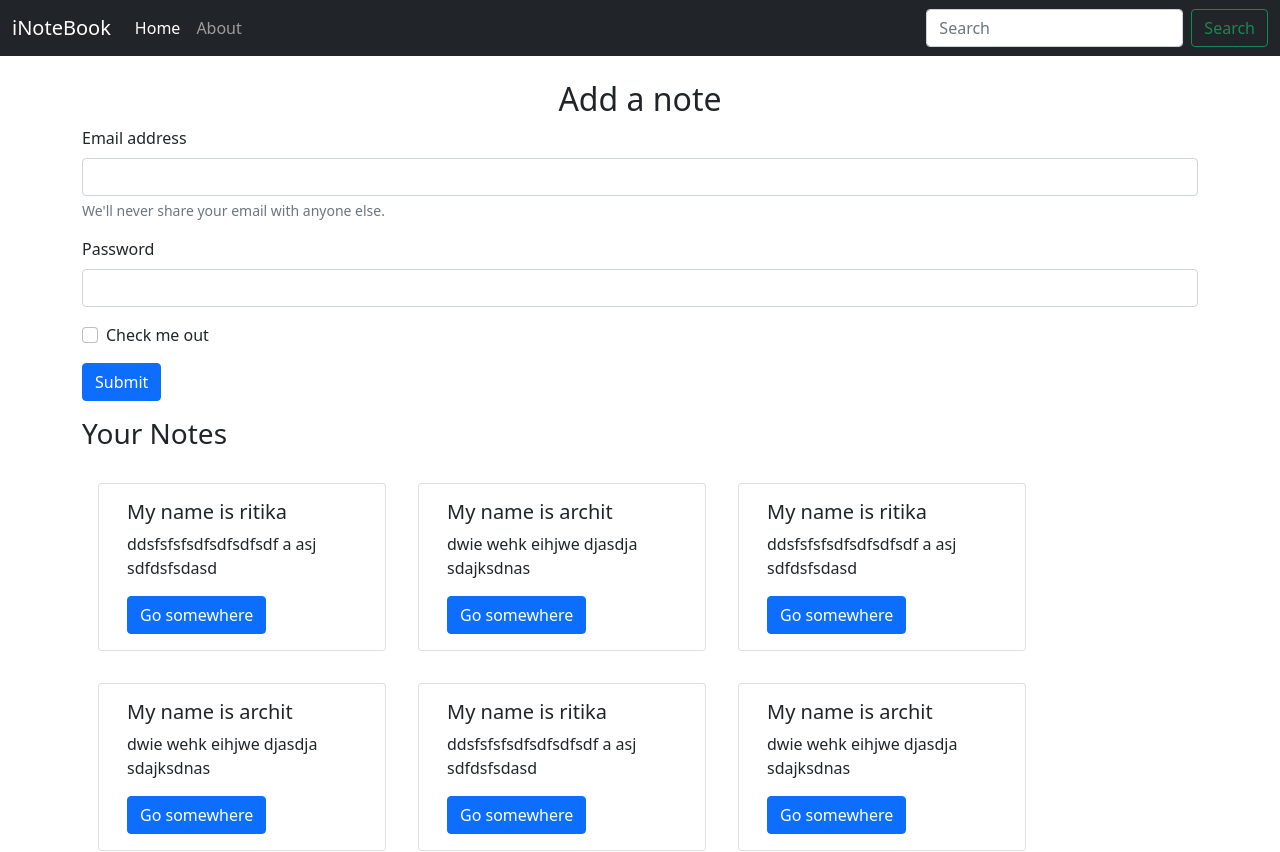
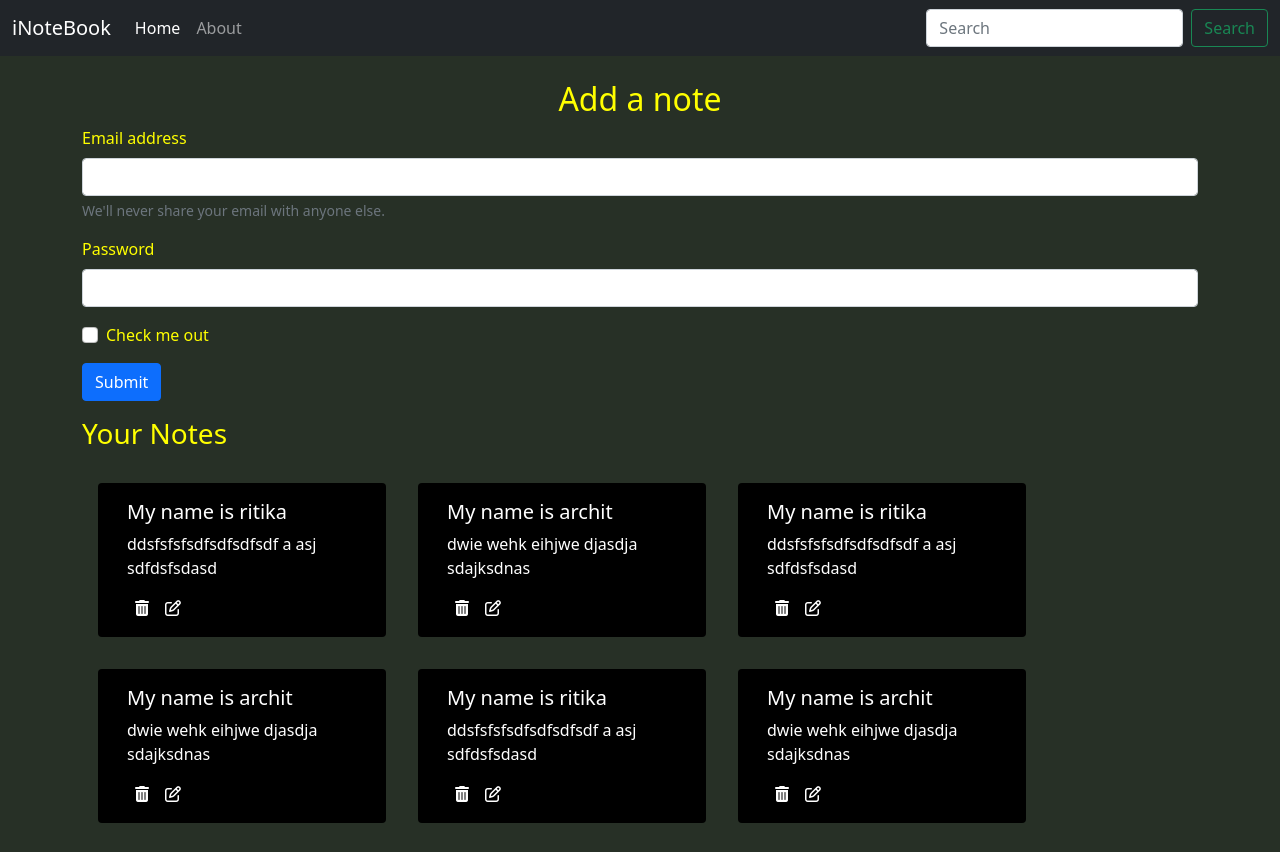
Before and after one commit to architjain798/stickynotes, a React (Create React App) app: page / in a window 1280 px wide. Shown: the top 852 px of the page. Built offline with nearby package versions, Linux system fonts and the light colour scheme.

Commit message:
Added delete and edit font icon , changed the background color

```diff
--- a/public/index.html
+++ b/public/index.html
@@ -26,6 +26,7 @@
   <body>
     <noscript>You need to enable JavaScript to run this app.</noscript>
     <div id="root"></div>
+    <script src="https://kit.fontawesome.com/b3c4af5acd.js" crossorigin="anonymous"></script>
     <!-- Option 1: Bootstrap Bundle with Popper -->
     <script
       src="https://cdn.jsdelivr.net/npm/bootstrap@5.1.3/dist/js/bootstrap.bundle.min.js"
--- a/src/App.js
+++ b/src/App.js
@@ -7,7 +7,7 @@ import NoteState from "./context/notes/NoteState";
 
 function App() {
   return (
-    <>
+    <div style={{ backgroundColor: "#273026", color: "yellow" }}>
       <NoteState>
         <BrowserRouter>
           <NavBar />
@@ -19,7 +19,7 @@ function App() {
           </div>
         </BrowserRouter>
       </NoteState>
-    </>
+    </div>
   );
 }
 
--- a/src/components/NoteItem.js
+++ b/src/components/NoteItem.js
@@ -4,13 +4,15 @@ const NoteItem = (props) => {
   console.log(props);
   return (
     <>
-      <div className="card my-3 mx-3" style={{ width: "18rem" }}>
+      <div
+        className="card my-3 mx-3"
+        style={{ width: "18rem", backgroundColor: "black", color: "white" }}
+      >
         <div className="card-body">
           <h5 className="card-title">{props.data.title}</h5>
           <p className="card-text">{props.data.description}</p>
-          <a href="/" className="btn btn-primary">
-            Go somewhere
-          </a>
+          <i class="fas fa-trash-alt mx-2"></i>
+          <i class="far fa-edit mx-2"></i>
         </div>
       </div>
     </>
```
